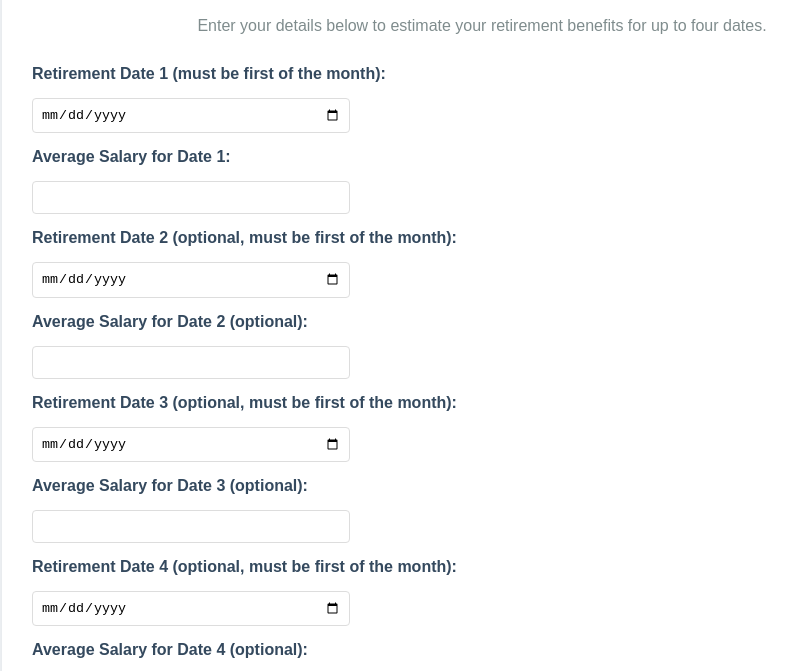
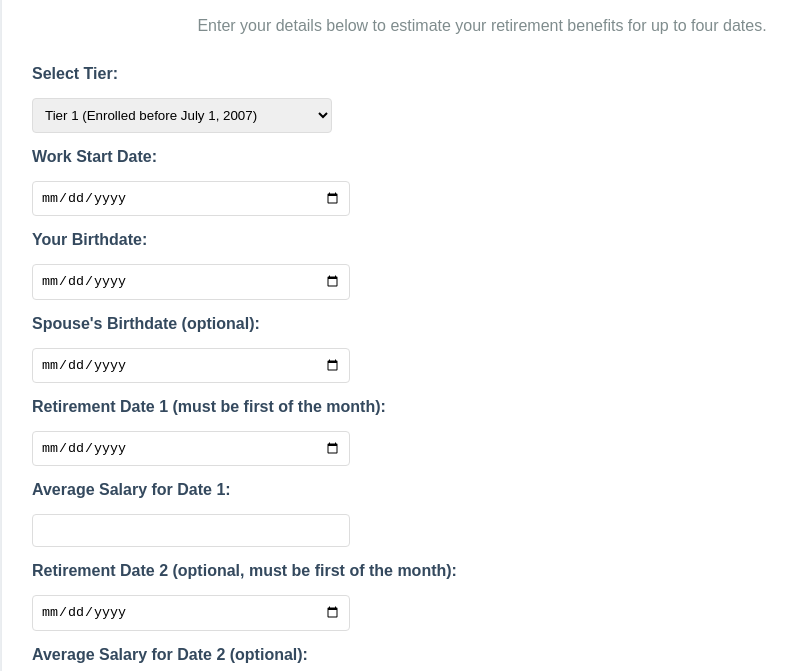
Before and after one commit to jackfailla/retirement-calculator, a plain HTML site: page index.html in a window 1280 px wide. Shown: the part 101-772 px from the top of the page, without its empty margins (158-951 px from the left). Drawn offline with Linux system fonts and the light colour scheme.

Commit message:
Update index.html

```diff
--- a/index.html
+++ b/index.html
@@ -87,6 +87,20 @@
     <p class="intro">Enter your details below to estimate your retirement benefits for up to four dates.</p>
     <form id="retirementForm">
   <!-- Other fields like tier, workStartDate, birthDate, spouseBirthDate remain unchanged -->
+      <label for="tier">Select Tier:</label>
+      <select id="tier" name="tier">
+        <option value="1">Tier 1 (Enrolled before July 1, 2007)</option>
+        <option value="2">Tier 2 (Enrolled on/after July 1, 2007)</option>
+      </select>
+
+      <label for="workStartDate">Work Start Date:</label>
+      <input type="date" id="workStartDate" name="workStartDate" required>
+
+      <label for="birthDate">Your Birthdate:</label>
+      <input type="date" id="birthDate" name="birthDate" required>
+
+      <label for="spouseBirthDate">Spouse's Birthdate (optional):</label>
+      <input type="date" id="spouseBirthDate" name="spouseBirthDate">
 
   <label for="retirementDate1">Retirement Date 1 (must be first of the month):</label>
   <input type="date" id="retirementDate1" name="retirementDate1" required>
```
